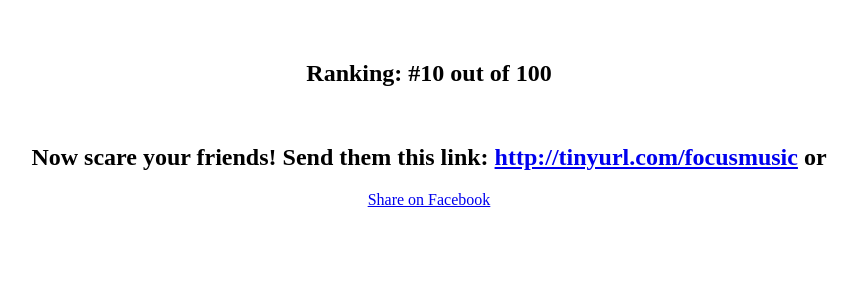
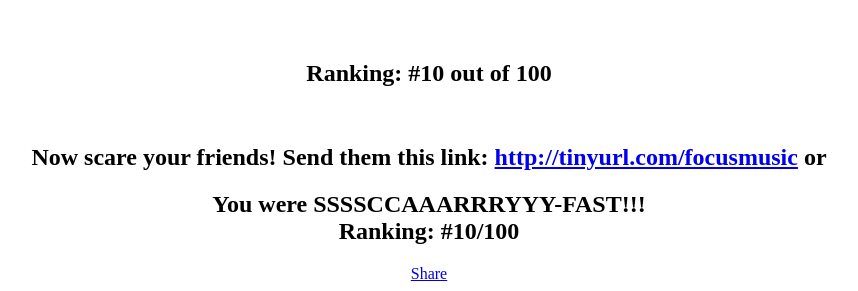
Before and after one commit to fionawood/commandmaps, a PHP site: page /home.php in a window 1280 px wide. Shown: the part 647-938 px from the top of the page, without its empty margins (211-1069 px from the left). Before the commit the page ends 854 px from the top, so only its background shows below. Run offline with PHP 8.4, Linux system fonts and the light colour scheme; some libraries are stand-ins or nearby versions.

Commit message:
popup fb share

```diff
--- a/home.php
+++ b/home.php
@@ -157,6 +157,13 @@
 
 
     <h2>Now <b>scare</b> your friends! Send them this link: <a href="http://tinyurl.com/focusmusic" target="_blank">http://tinyurl.com/focusmusic</a> or</h2>
-<a href="https://www.facebook.com/sharer/sharer.php?u=https%3A%2F%2Fparse.com" target="_blank">
-  Share on Facebook</a>
+    <h2>You were SSSSCCAAARRRYYY-FAST!!! <div id='ranking'>Ranking: #10/100</div></h2>
+    <script>
+    function fbShare(url, title, descr, image, winWidth, winHeight) {
+        var winTop = (screen.height / 2) - (winHeight / 2);
+        var winLeft = (screen.width / 2) - (winWidth / 2);
+        window.open('http://www.facebook.com/sharer.php?s=100&p[title]=' + title + '&p[summary]=' + descr + '&p[url]=' + url + '&p[images][0]=' + image, 'sharer', 'top=' + winTop + ',left=' + winLeft + ',toolbar=0,status=0,width=' + winWidth + ',height=' + winHeight);
+    }
+    </script>
+    <a href="javascript:fbShare('http://tinyurl.com/focusmusic', 'Test your concentration!', 'How fast can you click?', 'gfx/picture.png', 520, 350)">Share</a>
 </div>
```
